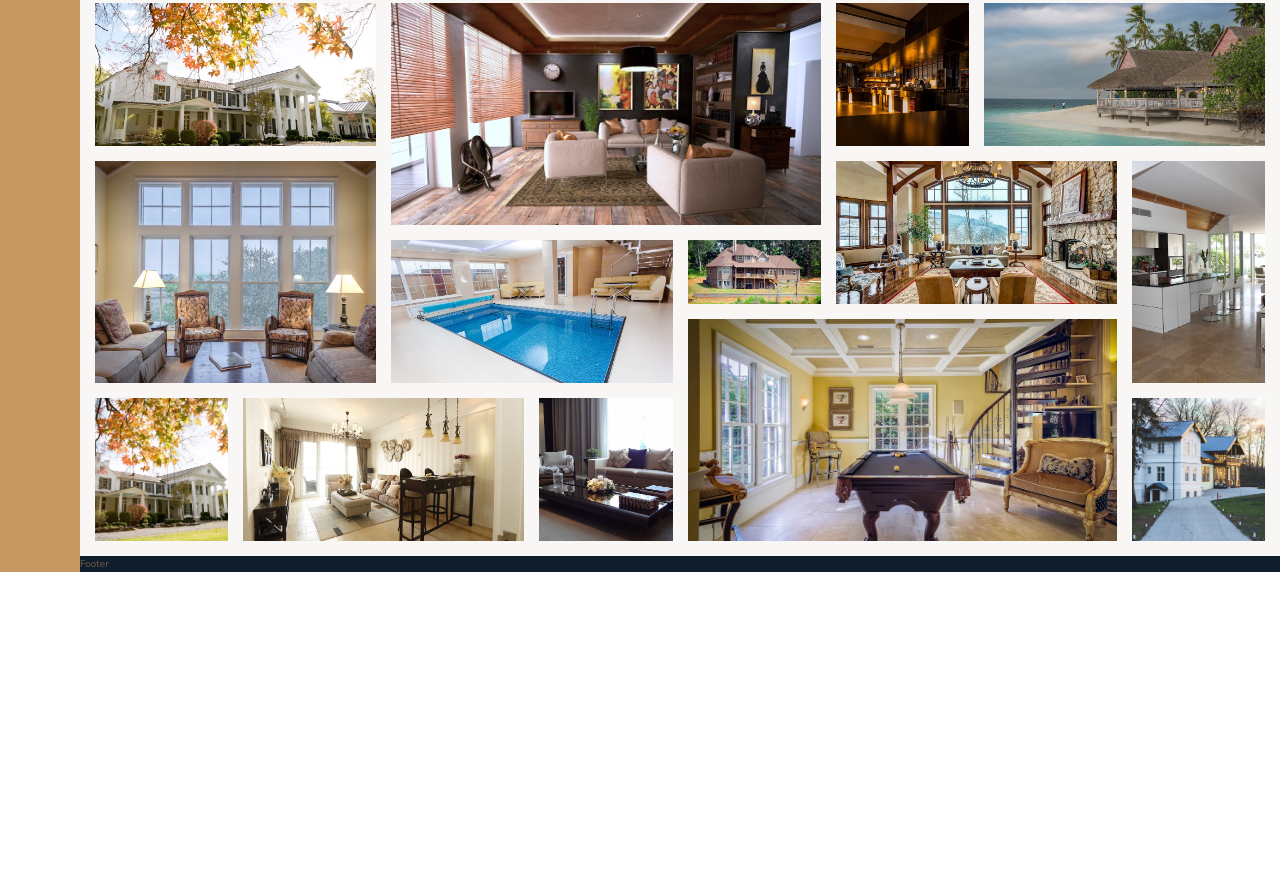
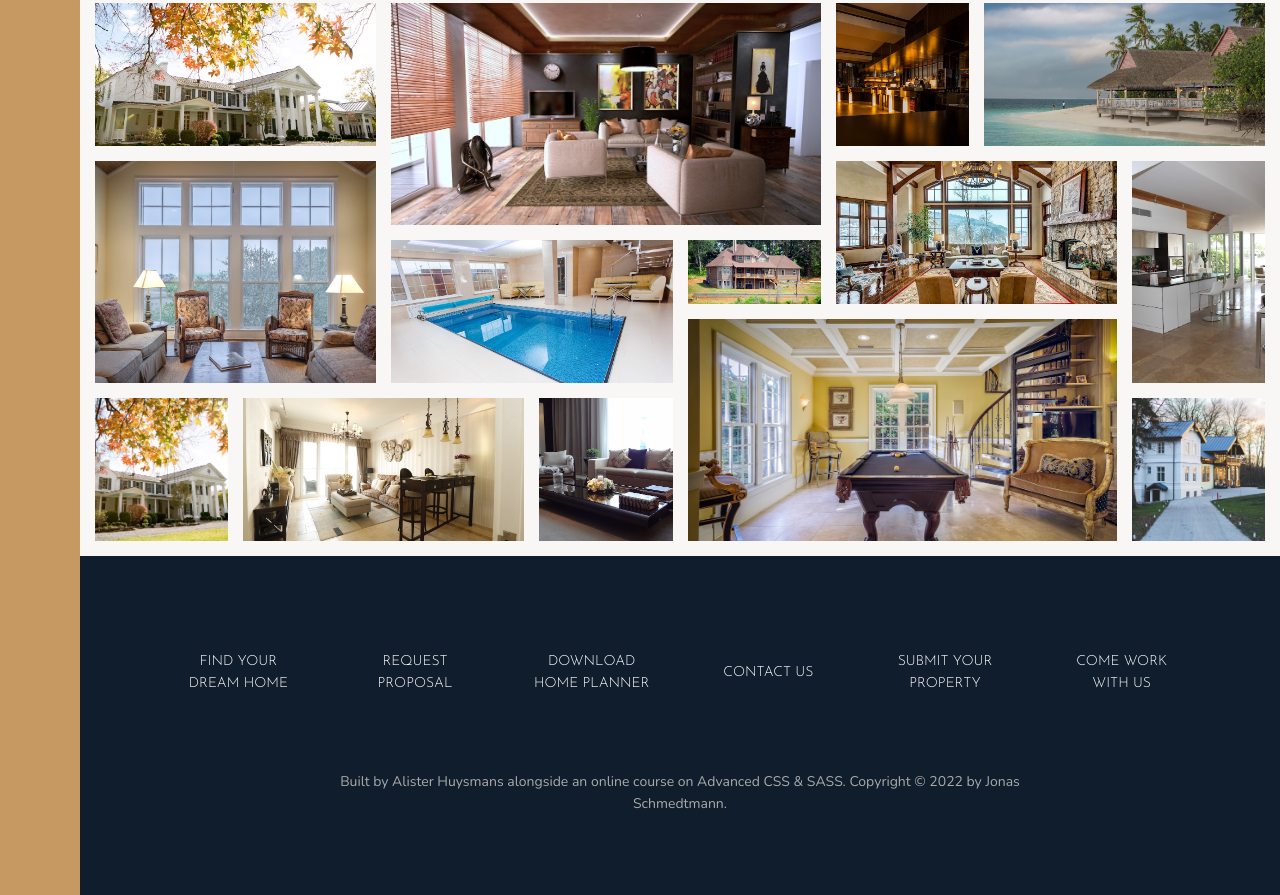
Before and after one commit to alisterhuysmans/nexter, a website: page index.html in a window 1280 px wide. Shown: the part 3130-4025 px from the top of the page. Before the commit the page ends 3702 px from the top, so only its background shows below. Drawn offline with nearby package versions, Linux system fonts and the light colour scheme.

Commit message:
build footer

```diff
--- a/index.html
+++ b/index.html
@@ -432,6 +432,18 @@
             </figure>
         </section>
 
-        <footer class="footer">Footer</footer>
+        <footer class="footer">
+            <ul class="nav">
+                <li class="nav__item"><a href="#" class="nav__link">Find your dream home</a></li>
+                <li class="nav__item"><a href="#" class="nav__link">Request proposal</a></li>
+                <li class="nav__item"><a href="#" class="nav__link">Download home planner</a></li>
+                <li class="nav__item"><a href="#" class="nav__link">Contact us</a></li>
+                <li class="nav__item"><a href="#" class="nav__link">Submit your property</a></li>
+                <li class="nav__item"><a href="#" class="nav__link">Come work with us</a></li>
+            </ul>
+            <p class="copyright">
+                Built by Alister Huysmans alongside an online course on Advanced CSS & SASS. Copyright &copy; 2022 by Jonas Schmedtmann.
+            </p>
+        </footer>
     </body>
 </html>
--- a/sass/_footer.scss
+++ b/sass/_footer.scss
@@ -1,4 +1,42 @@
 .footer {
     background-color: $color-secondary;
     grid-column: full-start / full-end;
+    padding: 8rem;
 }
+
+.nav {
+    list-style: none;
+
+    display: grid;
+    grid-template-columns: repeat(auto-fit, minmax(15rem, 1fr));
+    grid-gap: 2rem;
+    align-items: center;
+
+    &__link:link,
+    &__link:visited {
+        font-size: 1.4rem;
+        color: #fff;
+        text-decoration: none;
+        font-family: $font-display;
+        text-transform: uppercase;
+        text-align: center;
+        padding: 1.5rem;
+        display: block;
+        transition: all 0.2s;
+    }
+
+    &__link:hover,
+    &__link:active {
+        background-color: rgba(#fff, 0.05);
+    }
+}
+
+.copyright {
+    font-size: 1.4rem;
+    color: $color-grey-light-2;
+    margin-top: 6rem;
+    margin-right: auto;
+    margin-left: auto;
+    text-align: center;
+    width: 70%;
+}
```
Also changed, not shown: css/style.css, 1 other file.
